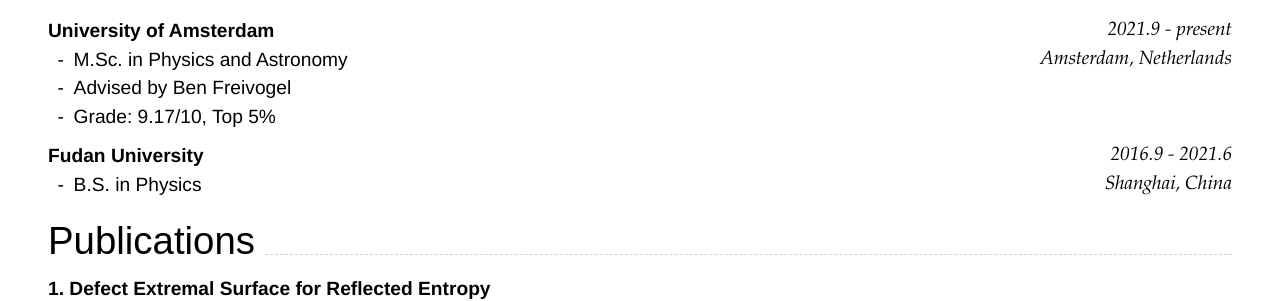
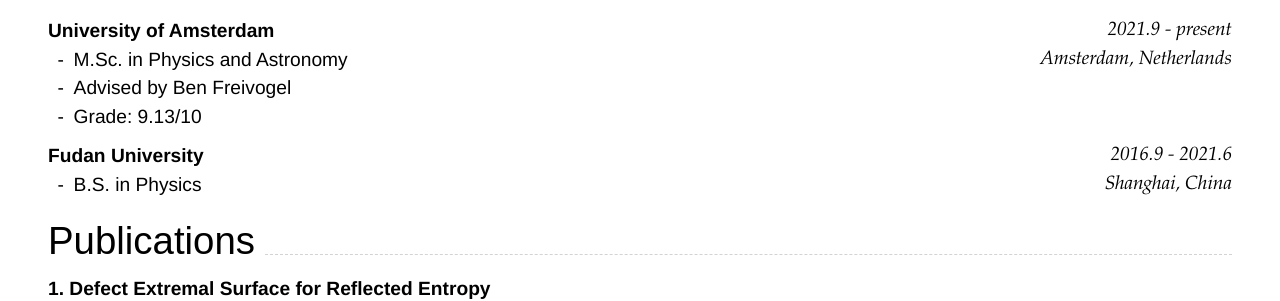
Before and after one commit to tianyi-phy/cv, a Jekyll site: the page built from index.md, in a window 1280 px wide and 900 px high. Shown: the part 273-574 px from the top of the window. Built offline with Jekyll 4.4.1, drawn with Linux system fonts in a browser that asks for light colours; nearby versions of some CDN libraries.

Commit message:
Update index.md

```diff
--- a/index.md
+++ b/index.md
@@ -28,7 +28,7 @@ Amsterdam, Netherlands
 
 - M.Sc. in Physics and Astronomy
 - Advised by Ben Freivogel
-- Grade: 9.17/10, Top 5%
+- Grade: 9.13/10
 
 ### **Fudan University** `2016.9 - 2021.6`
 
```
